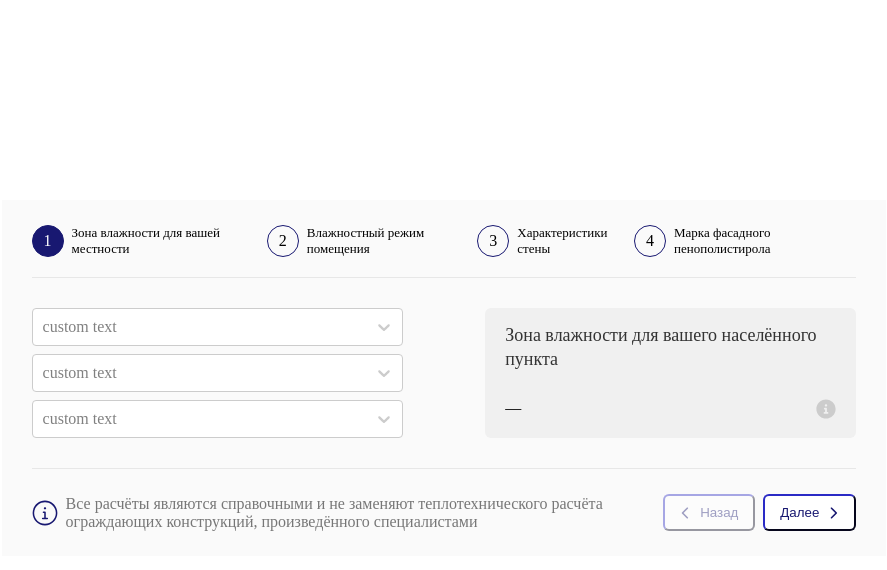
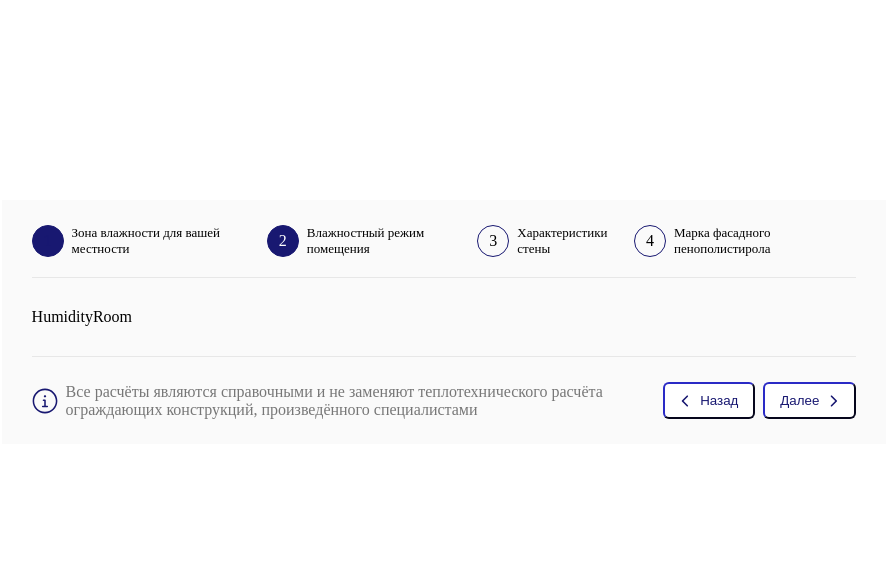
Before and after one commit to Stendart/thermal-calc, a React (Create React App) app: page / in a window 1280 px wide. Both pictures are taken after a click on the button "Далее". Shown: the top 570 px of the page, without its empty margins (196-1083 px from the left). Built offline with nearby package versions, Linux system fonts and the light colour scheme; the HTML template or start-up script is replaced by a standard one.

Commit message:
add change step and second sreen

```diff
--- a/src/App.jsx
+++ b/src/App.jsx
@@ -1,3 +1,5 @@
+import { useState } from 'react';
+
 import { StepsCounter } from './components/StepsCounter/StepsCounter';
 import { StepDisplay } from './components/StepDisplay/StepDisplay';
 import { Footer } from './components/Footer/Footer';
@@ -7,22 +9,19 @@ import { Footer } from './components/Footer/Footer';
 import './App.css';
 
 function App() {
-
-
-
-
+  const [curStep, setCurStep] = useState(0);
 
   return (
     <div className="app">
       <main className="app__header">
         <div className="app__steps">
-          <StepsCounter />
+          <StepsCounter curStep={curStep} />
         </div>
         <div className="app__main">
-          <StepDisplay />
+          <StepDisplay curStep={curStep} />
         </div>
         <div className="app__footer">
-          <Footer />
+          <Footer changeStepHandler={setCurStep} curStep={curStep}/>
         </div>
       </main>
     </div>
--- a/src/components/Footer/Footer.jsx
+++ b/src/components/Footer/Footer.jsx
@@ -4,11 +4,10 @@ import { CustomButton, BTN_TYPE_MAP } from '../UI/CustomButton/CustomButton'
 import './Footer.css'
 import noticeIcon from './notice-icon.svg'
 
-export const Footer = () => {
+export const Footer = ({curStep, changeStepHandler}) => {
 
-  const onClick = () => {
-    console.log('first')
-    // Делаю обработчик клика кнопок + начинаю верстку всплывающего notice
+  const clickHandler = (direction) => {
+    changeStepHandler(prevStep => prevStep + direction)
   }
 
   return (
@@ -22,8 +21,8 @@ export const Footer = () => {
 
       </div>
       <div className="footer__change-btn">
-        <CustomButton type={BTN_TYPE_MAP.back} text='Назад' isDisabled={true} onClick={onClick}/>
-        <CustomButton type={BTN_TYPE_MAP.continue} text='Далее' onClick={onClick} />
+        <CustomButton type={BTN_TYPE_MAP.back} text='Назад' isDisabled={curStep < 1} onClick={() => clickHandler(-1)}/>
+        <CustomButton type={BTN_TYPE_MAP.continue} text='Далее' onClick={() => clickHandler(1)} />
       </div>
     </div>
   )
--- a/src/components/StepBlock/StepBlock.css
+++ b/src/components/StepBlock/StepBlock.css
@@ -23,5 +23,10 @@
 
 .step-block__number--compleated {
   background-color: #181871;
+  color: #181871;
+}
+
+.step-block__number--current {
+  background-color: #181871;
   color: #fff;
 }
--- a/src/components/StepBlock/StepBlock.jsx
+++ b/src/components/StepBlock/StepBlock.jsx
@@ -8,7 +8,8 @@ export const StepBlock = (props) => {
 
   return (
     <div className='step-block'>
-      <div className={"step-block__number " + (status === 'compleated' ? 'step-block__number--compleated' : '')}> { number } </div>
+      {/* <div className={"step-block__number " + (status === 'compleated' ? 'step-block__number--compleated' : '')}> { number } </div> */}
+      <div className={"step-block__number " + 'step-block__number--' + status}> { number } </div>
       <div className="step-block__description"> { description } </div>
     </div>
   )
--- /dev/null
+++ b/src/components/StepDisplay/HumidityRoom/HumidityRoom.jsx
@@ -0,0 +1,7 @@
+import React from 'react'
+
+export const HumidityRoom = () => {
+  return (
+    <div>HumidityRoom</div>
+  )
+}
--- a/src/components/StepDisplay/StepDisplay.jsx
+++ b/src/components/StepDisplay/StepDisplay.jsx
@@ -1,18 +1,22 @@
 import React from 'react'
 
 import { HumidityZone } from './HumidityZone/HumidityZone'
+import { HumidityRoom } from './HumidityRoom/HumidityRoom'
 
-export const StepDisplay = () => {
+const COMPONENT_MAP = new Map([
+  [0, HumidityZone],
+  [1, HumidityRoom]
+])
 
-  // Компоненты для каждого шага
-  // или передавать пропсами
-  // const curentStepComponent = '<div className="app__steps"></div>';
+export const StepDisplay = ({curStep}) => {
 
-  const getCurrentComponent = () => {
-    return HumidityZone
+  const getCurrentComponent = (curStep) => {
+
+    console.log('COMPONENT_MAP', COMPONENT_MAP)
+    return COMPONENT_MAP.get(curStep)
   }
 
-  const CurentStepComponent = getCurrentComponent();
+  const CurentStepComponent = getCurrentComponent(curStep);
 
   return (
     <div>
--- a/src/components/StepsCounter/StepsCounter.jsx
+++ b/src/components/StepsCounter/StepsCounter.jsx
@@ -5,18 +5,33 @@ import './StepsCounter.css'
 
 import { stepData } from '../../mock-data'
 
-export const StepsCounter = () => {
+export const StepsCounter = ({curStep}) => {
+
+  const prepareData = stepData.map((step, index) => {
+    if (index < curStep) {
+      return {...step, status: 'compleated'}
+    }
+    if (index === curStep) {
+      return {...step, status: 'current'}
+    }
+    else {
+      return {...step, status: 'idle'}
+    }
+  })
 
   console.log('stepData', stepData)
 
   return (
     <div className='steep-counter'>
       {
-        stepData.map(step => <StepBlock
-                                key={step.id}
-                                number={step.componentNumber}
-                                description={step.title}
-                                status={step.status} />)
+        prepareData.map(step => (
+          <StepBlock
+            key={step.id}
+            number={step.componentNumber}
+            description={step.title}
+            status={step.status}
+          />)
+        )
       }
     </div>
   )
```
